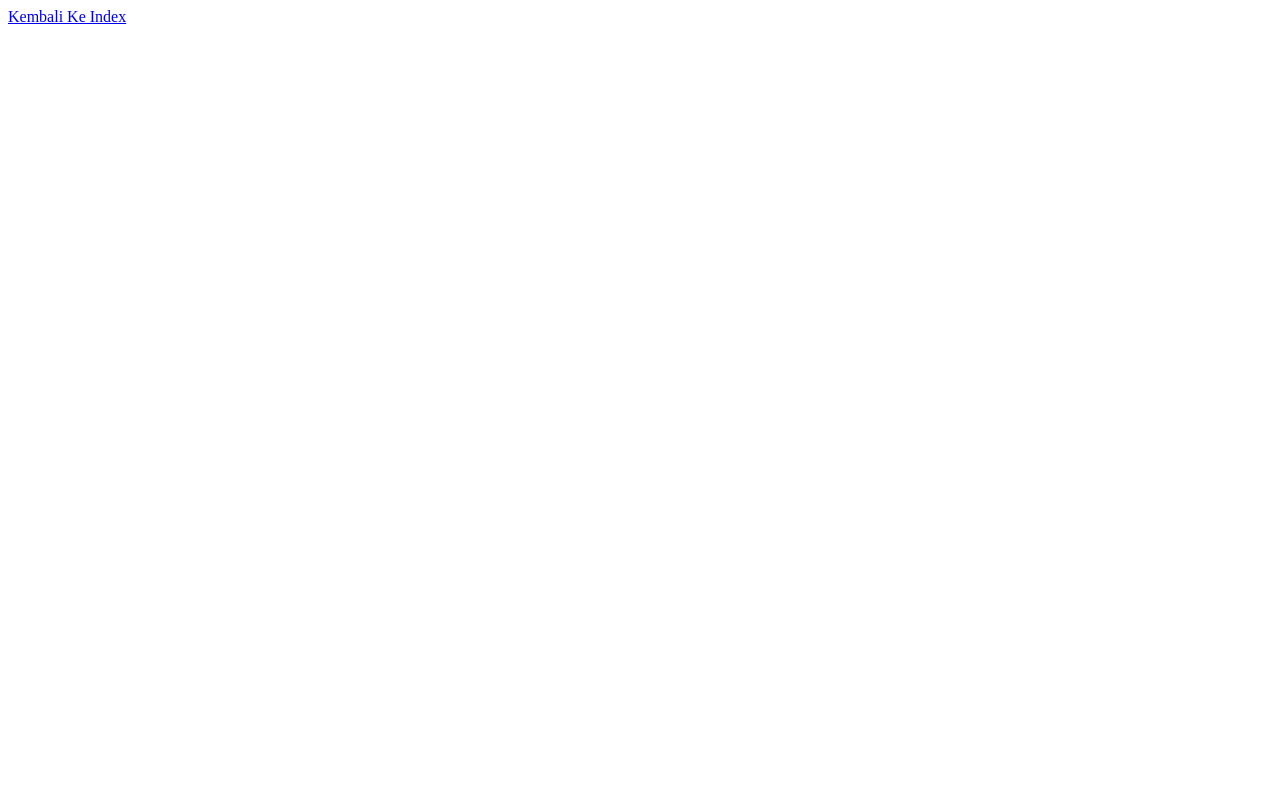
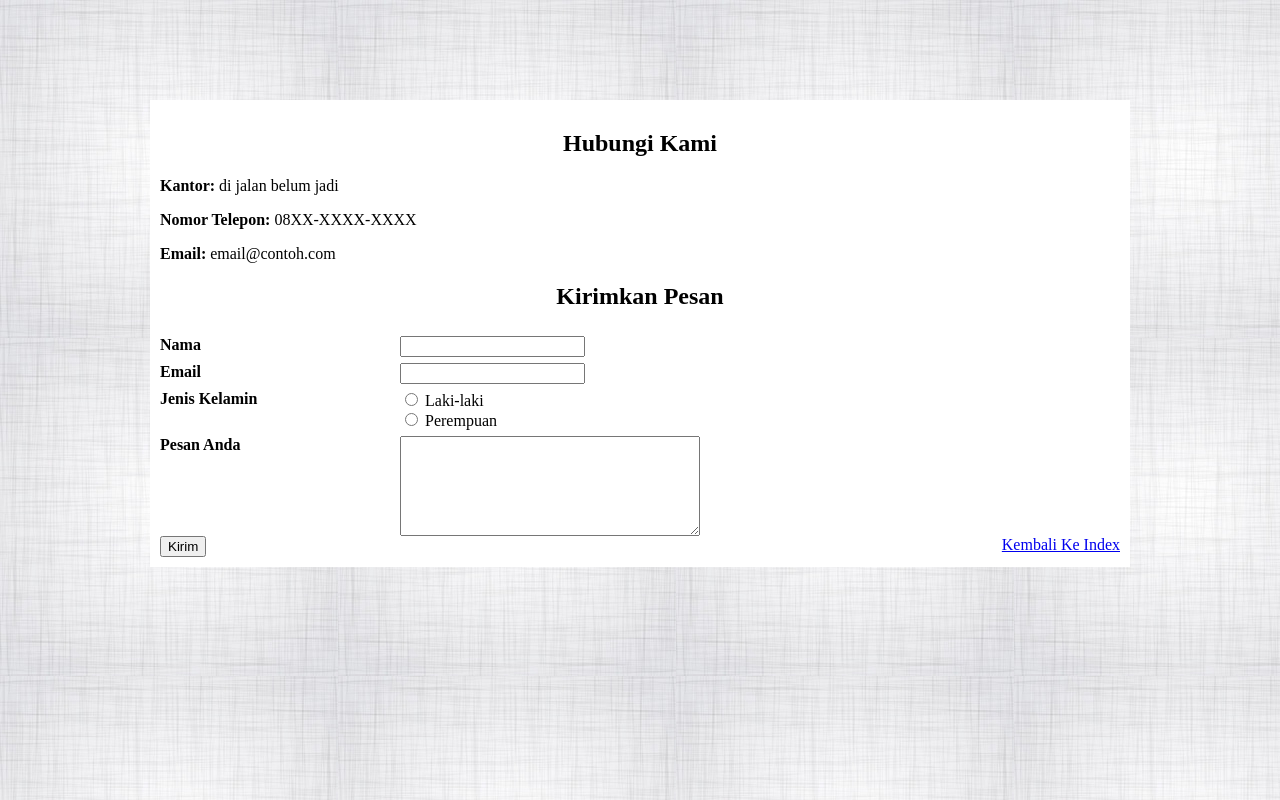
Before and after one commit to andriananugrahputra/sanbercode-reactjs-0820-1, a plain HTML site: page Tugas-2/contact.html in a window 1280 px wide. Drawn offline with Linux system fonts and the light colour scheme.

Commit message:
update contact view tugas 2

```diff
--- a/Tugas-2/contact.html
+++ b/Tugas-2/contact.html
@@ -1 +1,63 @@
-<a href="index.html">Kembali Ke Index</a>
+<html>
+    <head>
+        <link href="public/css/style.css" rel="stylesheet" />
+        <link href="https://fonts.googleapis.com/css?family=Slabo+27px" rel="stylesheet">
+        <style>
+            .col-25 {
+                float: left;
+                width: 25%;
+                margin-top: 6px;
+            }
+
+            .col-75 {
+                float: left;
+                width: 75%;
+                margin-top: 6px;
+            }
+        </style>
+    </head>
+    <body>
+        <section>
+            <h1>Hubungi Kami</h1>
+            <p><b>Kantor: </b>di jalan belum jadi</p>
+            <p><b>Nomor Telepon:  </b>08XX-XXXX-XXXX</p>
+            <p><b>Email: </b>email@contoh.com</p>
+
+            <h1>Kirimkan Pesan</h1>
+
+            <div class="col-25">
+                <b>Nama</b>
+            </div>
+            <div class="col-75">
+                <input type="text">
+            </div>
+
+            <div class="col-25">
+                <b>Email</b>
+            </div>
+            <div class="col-75">
+                <input type="text">
+            </div>
+
+            <div class="col-25">
+                <b>Jenis Kelamin</b>
+            </div>
+            <div class="col-75">
+                <input type="radio" name="gender">
+                <label for="male">Laki-laki</label><br>
+                <input type="radio" name="gender">
+                <label for="female">Perempuan</label><br>
+            </div>
+
+            <div class="col-25">
+                <b>Pesan Anda</b>
+            </div>
+            <div class="col-75">
+                <textarea style="height: 100px; width: 300px;"></textarea>
+            </div>
+
+            <input type="submit" value="Kirim">
+            <a href="index.html" style="float: right;">Kembali Ke Index</a>
+        </section>
+    </body>
+</html>
```
